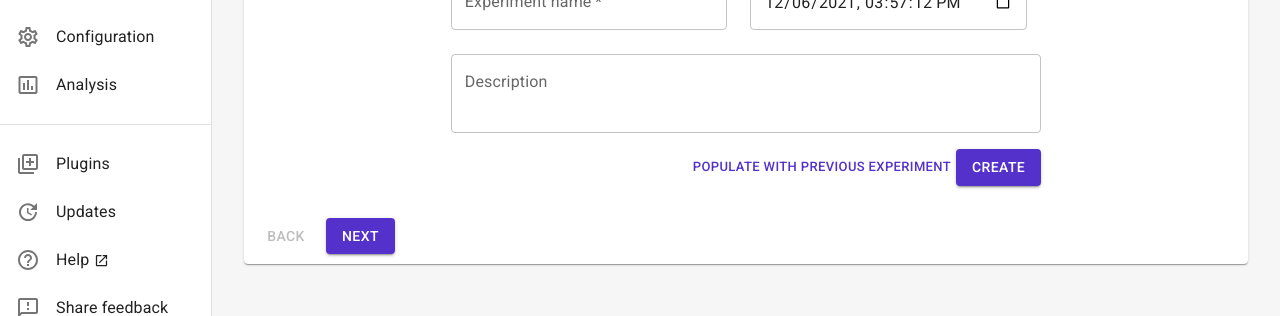
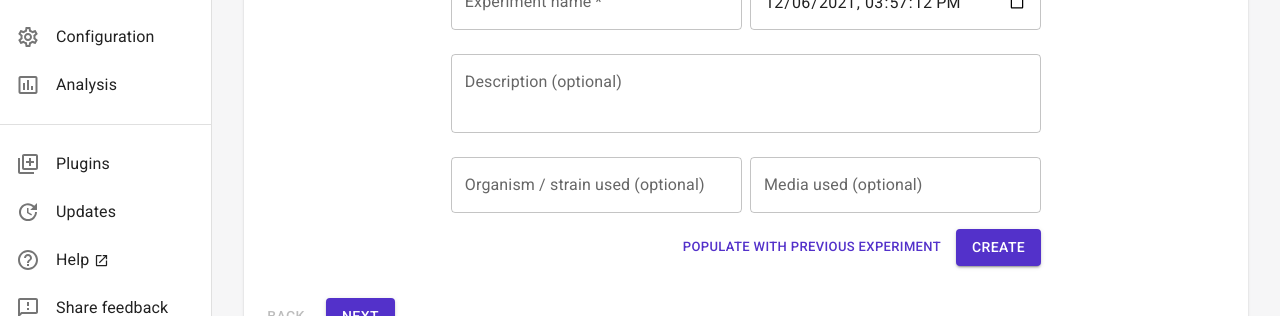
Before and after one commit to Pioreactor/pioreactorui, a React (Create React App) app in the folder client/: page /start-new-experiment in a window 1280 px wide. Shown: the part 203-519 px from the top of the page. Built offline with nearby package versions, Linux system fonts and the light colour scheme; no server answers.

Commit message:
initial commit to add more experiment metadata into the db

```diff
--- a/client/src/StartNewExperiment.jsx
+++ b/client/src/StartNewExperiment.jsx
@@ -13,6 +13,7 @@ import Stepper from '@mui/material/Stepper';
 import Step from '@mui/material/Step';
 import StepLabel from '@mui/material/StepLabel';
 import TextField from '@mui/material/TextField';
+import Autocomplete, { createFilterOptions } from '@mui/material/Autocomplete';
 
 //import CleaningScript from "./components/CleaningScript"
 import StartSensors from "./components/StartSensors"
@@ -38,15 +39,93 @@ const useStyles = makeStyles((theme) => ({
   },
   textField:{
     marginTop: theme.spacing(1),
-    marginBottom: theme.spacing(1)
+    marginBottom: theme.spacing(1),
+    width: "100%"
+
   },
   formControl: {
     margin: theme.spacing(3),
   },
-  halfTextField: {
-    width: "95%"
-  },
 }));
+
+
+const filter = createFilterOptions();
+
+function FreeSoloCreateOption(props) {
+  const classes = useStyles();
+  const [value, setValue] = React.useState({key: props.value});
+  const options = props.options
+  const updateParentCallback = props.updateParentCallback
+
+  React.useEffect( () => {
+    setValue({key: props.value});
+  }, [props.value]);
+
+  return (
+    <Autocomplete
+      value={value}
+      className={classes.textField}
+      onChange={(event, newValue) => {
+        if (typeof newValue === 'string') {
+          setValue({
+            key: newValue,
+          });
+          updateParentCallback(newValue)
+
+        } else if (newValue && newValue.inputValue) {
+          // Create a new value from the user input
+          setValue({
+            key: newValue.inputValue,
+          });
+          updateParentCallback(newValue.inputValue)
+
+        } else {
+          setValue(newValue);
+          updateParentCallback(newValue?.key)
+        }
+      }}
+      filterOptions={(options, params) => {
+        const filtered = filter(options, params);
+
+        const { inputValue } = params;
+        // Suggest the creation of a new value
+        const isExisting = options.some((option) => inputValue === option.key);
+        if ((inputValue !== '') && !isExisting) {
+          filtered.push({
+            inputValue,
+            key: `Add "${inputValue}"`,
+          });
+        }
+        return filtered;
+      }}
+      selectOnFocus
+      clearOnBlur
+      handleHomeEndKeys
+      id="free-solo-with-text-addition"
+      options={options}
+      getOptionLabel={(option) => {
+        // Value selected with enter, right from the input
+        if (typeof option === 'string') {
+          return option;
+        }
+        // Add "xxx" option created dynamically
+        if (option.inputValue) {
+          return option.inputValue;
+        }
+        if (option.key){
+          return option.key;
+        }
+        return ""
+      }}
+      renderOption={(props, option) => <li {...props}>{option.key}</li>}
+      sx={{ width: 300 }}
+      freeSolo
+      renderInput={(params) => (
+        <TextField {...params} label={props.label} />
+      )}
+    />
+  );
+}
 
 
 
@@ -57,6 +136,31 @@ function ExperimentSummaryForm(props) {
   const [expName, setExpName] = React.useState("");
   const [timestamp, setTimestamp] = React.useState(moment.utc());
   const [description, setDescription] = React.useState("");
+  const [organismUsed, setOrganismUsed] = React.useState("");
+  const [mediaUsed, setMediaUsed] = React.useState("");
+  const [historicalMediaUsed, setHistoricalMediaUsed] = React.useState([]);
+  const [historicalOrganismUsed, setHistoricalOrganismUsed] = React.useState([]);
+
+  React.useEffect(() => {
+    function populateDropDowns() {
+      fetch("/get_historical_media_used")
+        .then((response) => {
+            if (response.ok) {
+              return response.json();
+            }
+          })
+        .then(json => setHistoricalMediaUsed(json))
+
+      fetch("/get_historical_organisms_used")
+        .then((response) => {
+            if (response.ok) {
+              return response.json();
+            }
+          })
+        .then(json => setHistoricalOrganismUsed(json))
+    }
+    populateDropDowns();
+  }, [])
 
 
   function publishExpNameToMQTT(){
@@ -93,10 +197,10 @@ function ExperimentSummaryForm(props) {
       .then((data) => {
         setExpName(data.experiment)
         setDescription(data.description)
+        setOrganismUsed(data.organism_used)
+        setMediaUsed(data.media_used)
       });
   }
-
-
 
 
   function killExistingJobs(){
@@ -120,7 +224,7 @@ function ExperimentSummaryForm(props) {
 
     fetch('create_experiment',{
         method: "POST",
-        body: JSON.stringify({experiment : expName.trim(), timestamp: timestamp.toISOString(), description: description}),
+        body: JSON.stringify({experiment : expName.trim(), timestamp: timestamp.toISOString(), description: description, mediaUsed: mediaUsed, organismUsed: organismUsed }),
         headers: {
           'Accept': 'application/json',
           'Content-Type': 'application/json'
@@ -150,8 +254,6 @@ function ExperimentSummaryForm(props) {
   const onTimestampChange = (e) => {
     setTimestamp(e.target.value)
   }
-
-
   return (
     <div className={classes.root}>
         <FormGroup>
@@ -162,7 +264,8 @@ function ExperimentSummaryForm(props) {
               id="expName"
               label="Experiment name"
               value={expName}
-              required className={`${classes.halfTextField} ${classes.textField}`}
+              required
+              className={classes.textField}
               onChange={onExpNameChange}
               helperText={helperText}
               />
@@ -173,7 +276,7 @@ function ExperimentSummaryForm(props) {
               label="Start time"
               type="datetime-local"
               defaultValue={timestamp.local().format("YYYY-MM-DDTHH:mm:ss")}
-              className={`${classes.halfTextField} ${classes.textField}`}
+              className={classes.textField}
               onChange={onTimestampChange}
               InputLabelProps={{
                 shrink: true,
@@ -182,9 +285,9 @@ function ExperimentSummaryForm(props) {
           </Grid>
           <Grid item xs={12} md={12}>
             <TextField
-              label="Description"
+              label="Description (optional)"
               maxRows={4}
-              placeholder={"Add a description: what microbe are you using? What is the media composition? This description can always be changed later."}
+              placeholder={"Add a description: what is your hypothesis? What is the experiment protocol? This description can always be changed later."}
               multiline
               value={description}
               className={classes.textField}
@@ -193,10 +296,27 @@ function ExperimentSummaryForm(props) {
             />
           </Grid>
 
+          <Grid item xs={12} md={6}>
+            <FreeSoloCreateOption
+              options={historicalOrganismUsed}
+              label="Organism / strain used (optional)"
+              updateParentCallback={setOrganismUsed}
+              value={organismUsed}
+            />
+          </Grid>
+          <Grid item xs={12} md={6}>
+            <FreeSoloCreateOption
+              options={historicalMediaUsed}
+              label="Media used (optional)"
+              updateParentCallback={setMediaUsed}
+              value={mediaUsed}
+            />
+          </Grid>
+
           <Grid item xs={12} md={4}/>
           <Grid item xs={12} md={8}>
             <div style={{display: "flex", justifyContent: "flex-end"}}>
-              <Button size="small" color="primary" onClick={populateFields}>Populate with previous experiment</Button>
+              <Button style={{marginRight: "10px"}} size="small" color="primary" onClick={populateFields}>Populate with previous experiment</Button>
               <Button variant="contained" color="primary" onClick={onSubmit}> Create </Button>
             </div>
           </Grid>
```
Also changed, not shown: 1 other file (tests, documents, lock files or other folders).
